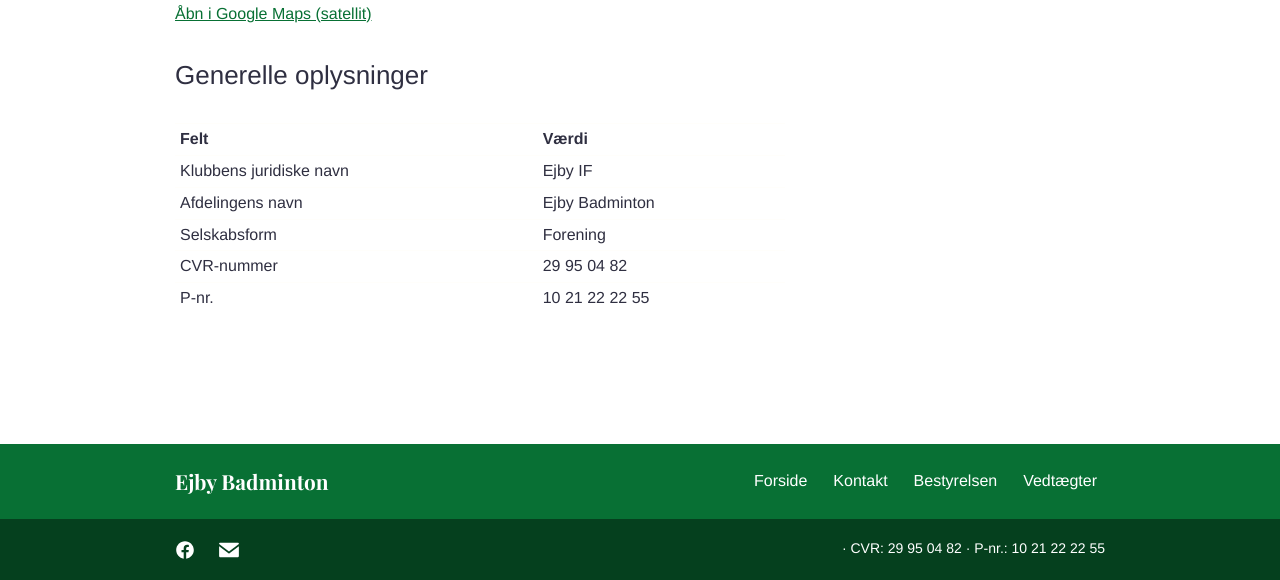
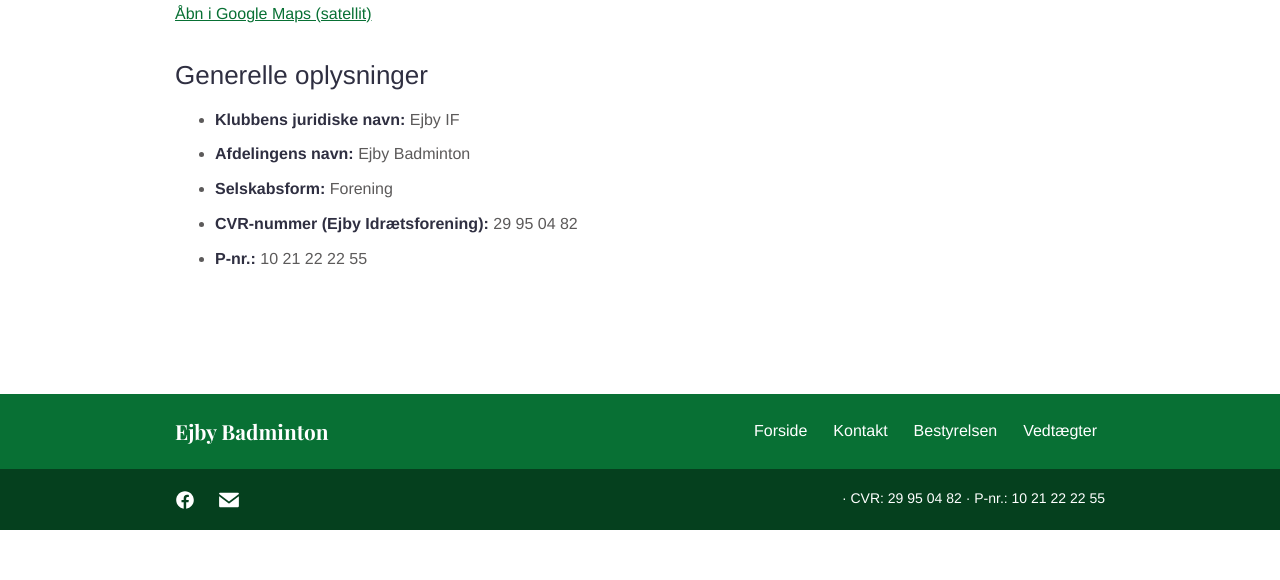
Before and after one commit to Ejby-badminton/web-site, a Jekyll site: the page built from indhold/sider/kontakt.md, in a window 1280 px wide and 900 px high, scrolled down 1061 px, cut to the strip 320-900 px from the top of the window. Built offline with Jekyll 4.4.1, drawn with Linux system fonts in a browser that asks for light colours; after the commit the page ends 1911 px from its top, so only the background shows below that.

Commit message:
Improve legal info section

```diff
--- a/indhold/sider/kontakt.md
+++ b/indhold/sider/kontakt.md
@@ -40,10 +40,8 @@
 
 {% assign k = site.data.kontakt %}
 
-| Felt | Værdi |
-| ---- | ----- |
-| Klubbens juridiske navn | {{ k.juridisk_navn }} |
-| Afdelingens navn | {{ k.afdelingsnavn }} |
-| Selskabsform | {{ k.selskabsform }} |
-| CVR-nummer | {{ k.cvr }} |
-| P-nr. | {{ k.pnr }} |
+- **Klubbens juridiske navn:** {{ k.juridisk_navn }}
+- **Afdelingens navn:** {{ k.afdelingsnavn }}
+- **Selskabsform:** {{ k.selskabsform }}
+- **CVR-nummer (Ejby Idrætsforening):** {{ k.cvr }}
+- **P-nr.:** {{ k.pnr }}
```
